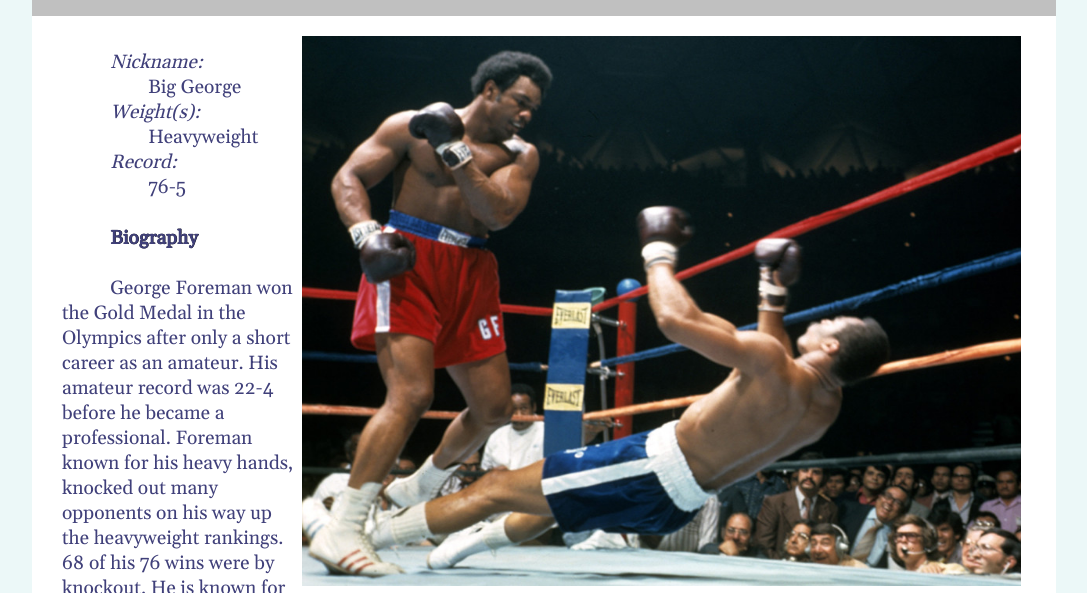
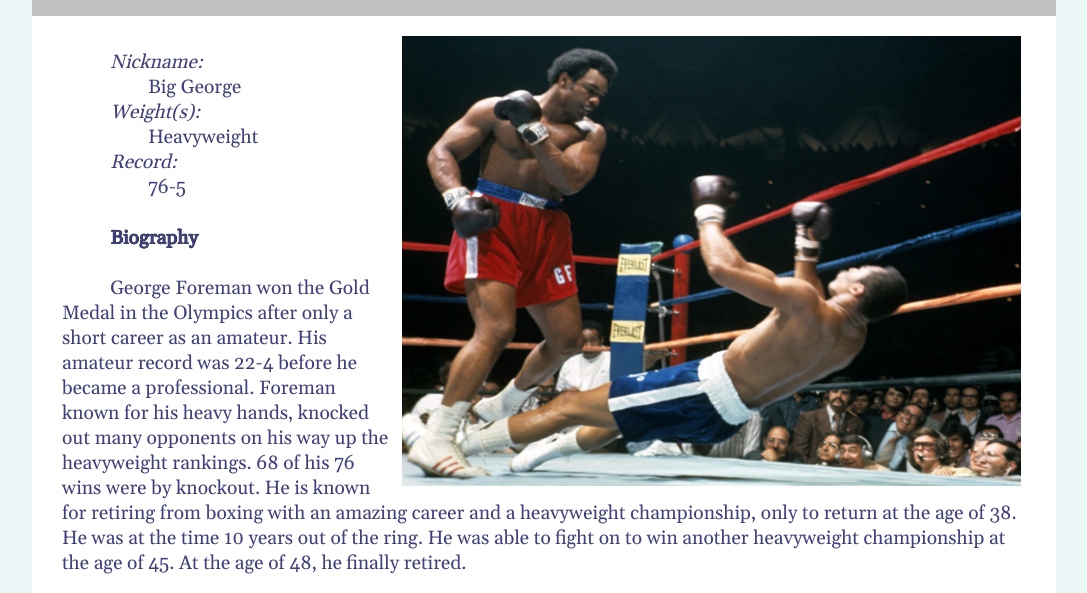
Before and after one commit to bbcsnj/Website_On_Own_2023, a plain HTML site: page foreman.html in a window 1280 px wide. Shown: the part 176-769 px from the top of the page, without its empty margins (96-1183 px from the left). Drawn offline with nearby package versions, Linux system fonts and the light colour scheme; a web font is replaced by a local one.

Commit message:
Update foreman.html

```diff
--- a/foreman.html
+++ b/foreman.html
@@ -17,7 +17,7 @@
         <h4><a href="index.html">Tyson Fury</a> | <a href="foreman.html">George Foreman</a> | <a href="bramble.html">Livingston Bramble</a></h4>
     </nav>
     <main>
-      <img src="georgeforemanBoxingWebsiteProject.png" height="550" width="719" align="right">
+      <img src="georgeforemanBoxingWebsiteProject.png" height="450" width="619" align="right">
 
         <div>
             <dl>
```
